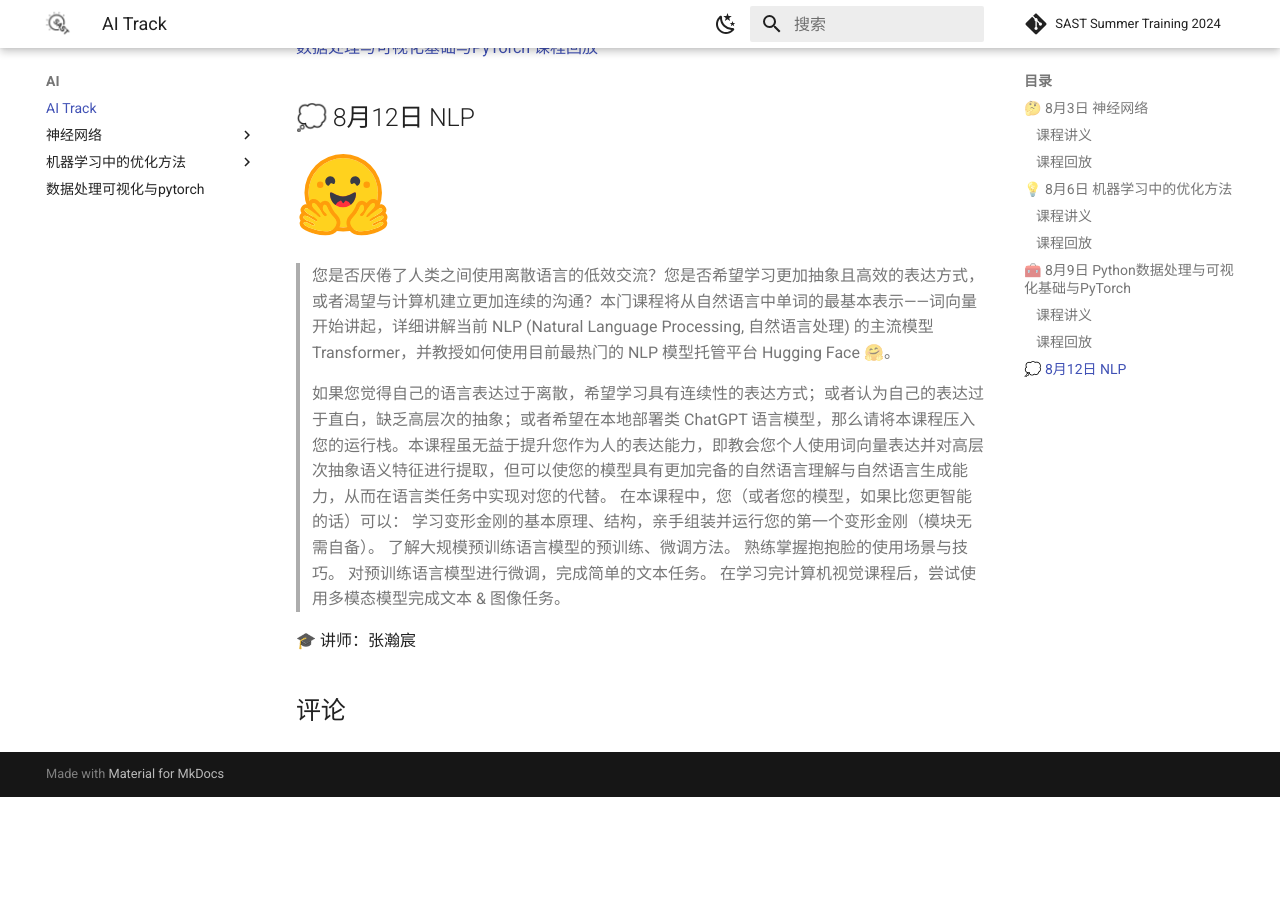
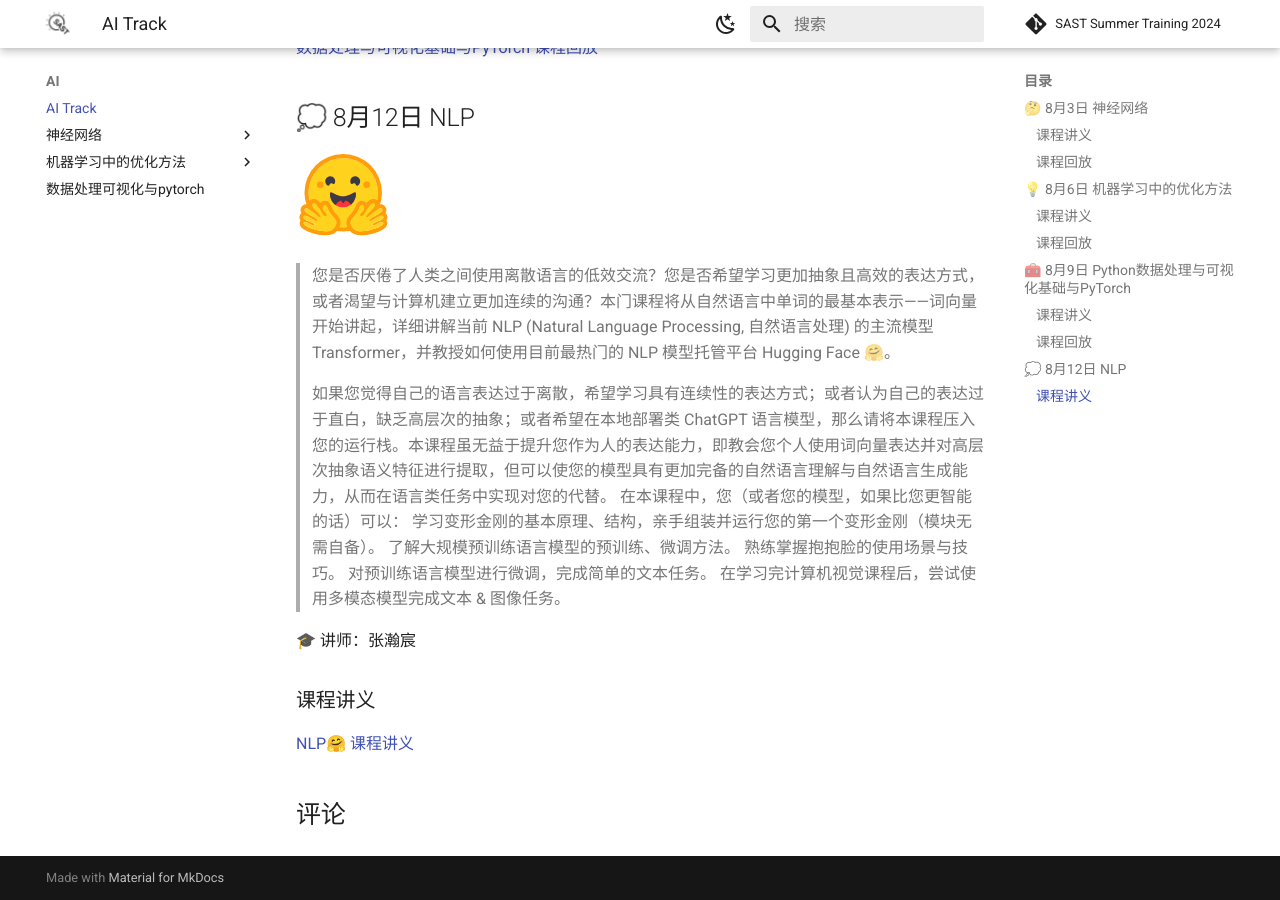
Before and after one commit to sast-summer-training-2024/sast-summer-training-2024.github.io, an MkDocs documentation site: the page built from docs/ai/index_ai.md, in a window 1280 px wide and 900 px high, scrolled down 3929 px. Built offline with MkDocs 1.6.1 and Material for MkDocs 9.7.7, drawn with Linux system fonts in a browser that asks for light colours; comment, search, counter and statistics services are not loaded; before the commit the page ends 4726 px from its top, so only the background shows below that.

Commit message:
feat: add nlp pdf

```diff
--- a/docs/ai/index_ai.md
+++ b/docs/ai/index_ai.md
@@ -75,3 +75,7 @@
 >如果您觉得自己的语言表达过于离散，希望学习具有连续性的表达方式；或者认为自己的表达过于直白，缺乏高层次的抽象；或者希望在本地部署类 ChatGPT 语言模型，那么请将本课程压入您的运行栈。本课程虽无益于提升您作为人的表达能力，即教会您个人使用词向量表达并对高层次抽象语义特征进行提取，但可以使您的模型具有更加完备的自然语言理解与自然语言生成能力，从而在语言类任务中实现对您的代替。 在本课程中，您（或者您的模型，如果比您更智能的话）可以： 学习变形金刚的基本原理、结构，亲手组装并运行您的第一个变形金刚（模块无需自备）。 了解大规模预训练语言模型的预训练、微调方法。 熟练掌握抱抱脸的使用场景与技巧。 对预训练语言模型进行微调，完成简单的文本任务。 在学习完计算机视觉课程后，尝试使用多模态模型完成文本 & 图像任务。
 
 🎓 讲师：张瀚宸
+
+### 课程讲义
+
+[NLP🤗 课程讲义](🤗🤗🤗课程讲稿.pdf)
```
Also changed, not shown: 1 other file.
